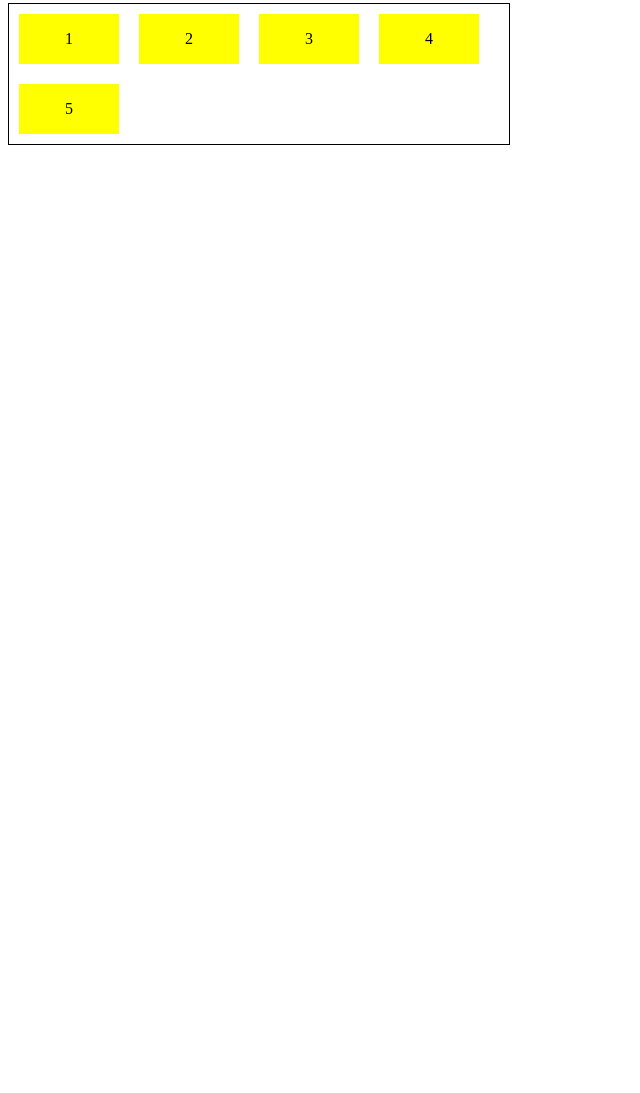
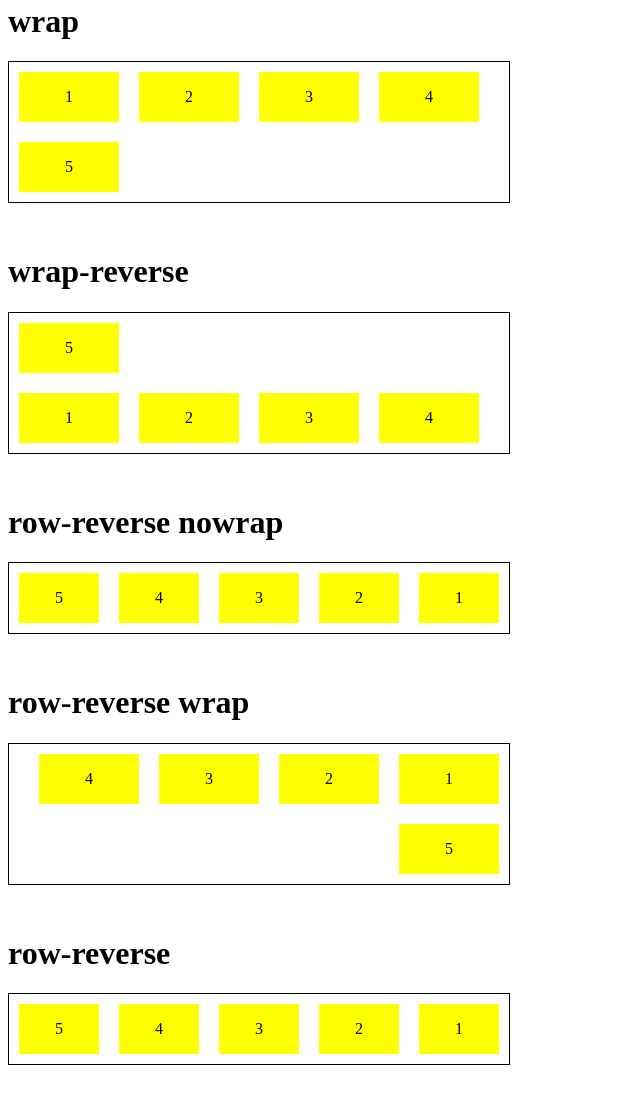
Before and after one commit to MatheusAwoo/dio-bootcamp-santander-MatheusAwoo, a plain HTML site: page Módulo II - HTML,CSS3,JS/FlexboxNot/flex-flow.html in a window 1280 px wide. Shown: the part 199-1292 px from the top of the page, without its empty margins (0-640 px from the left). Before the commit the page ends 800 px from the top, so only its background shows below. Drawn offline with Linux system fonts and the light colour scheme.

Commit message:
Atualizando Arquivos

```diff
--- a/Módulo II - HTML,CSS3,JS/FlexboxNot/flex-flow.html
+++ b/Módulo II - HTML,CSS3,JS/FlexboxNot/flex-flow.html
@@ -27,6 +27,23 @@
         .wrap{
             flex-flow: row wrap;
         }
+
+        .wrap-reverse{
+            flex-wrap: wrap-reverse;
+        }
+
+        .r-nowrap{
+            flex-flow: row-reverse nowrap;
+        }
+
+        .r-wrap{
+            flex-flow: row-reverse wrap;
+        }
+
+        .row-reverse{
+            flex-flow: row-reverse;
+        }
+
     </style>
 </head>
 <body>
@@ -41,7 +58,7 @@
         <div class="item">5</div>
     </div>
 
-    <h1></h1>
+    <h1>wrap</h1>
 
     <div class="flex_container wrap">
         <div class="item">1</div>
@@ -50,5 +67,46 @@
         <div class="item">4</div>
         <div class="item">5</div>
     </div>
+
+    <h1>wrap-reverse</h1>
+
+    <div class="flex_container wrap-reverse">
+        <div class="item">1</div>
+        <div class="item">2</div>
+        <div class="item">3</div>
+        <div class="item">4</div>
+        <div class="item">5</div>
+    </div>
+
+    <h1>row-reverse nowrap</h1>
+
+    <div class="flex_container r-nowrap">
+        <div class="item">1</div>
+        <div class="item">2</div>
+        <div class="item">3</div>
+        <div class="item">4</div>
+        <div class="item">5</div>
+    </div>
+
+    <h1>row-reverse wrap</h1>
+
+    <div class="flex_container r-wrap">
+        <div class="item">1</div>
+        <div class="item">2</div>
+        <div class="item">3</div>
+        <div class="item">4</div>
+        <div class="item">5</div>
+    </div>
+
+    <h1>row-reverse</h1>
+
+    <div class="flex_container wrap row-reverse ">
+        <div class="item">1</div>
+        <div class="item">2</div>
+        <div class="item">3</div>
+        <div class="item">4</div>
+        <div class="item">5</div>
+    </div>
+
 </body>
 </html>
```
Also changed, not shown: Módulo II - HTML,CSS3,JS/FlexboxNot/AnoraçõesFlexboxNot.txt.
